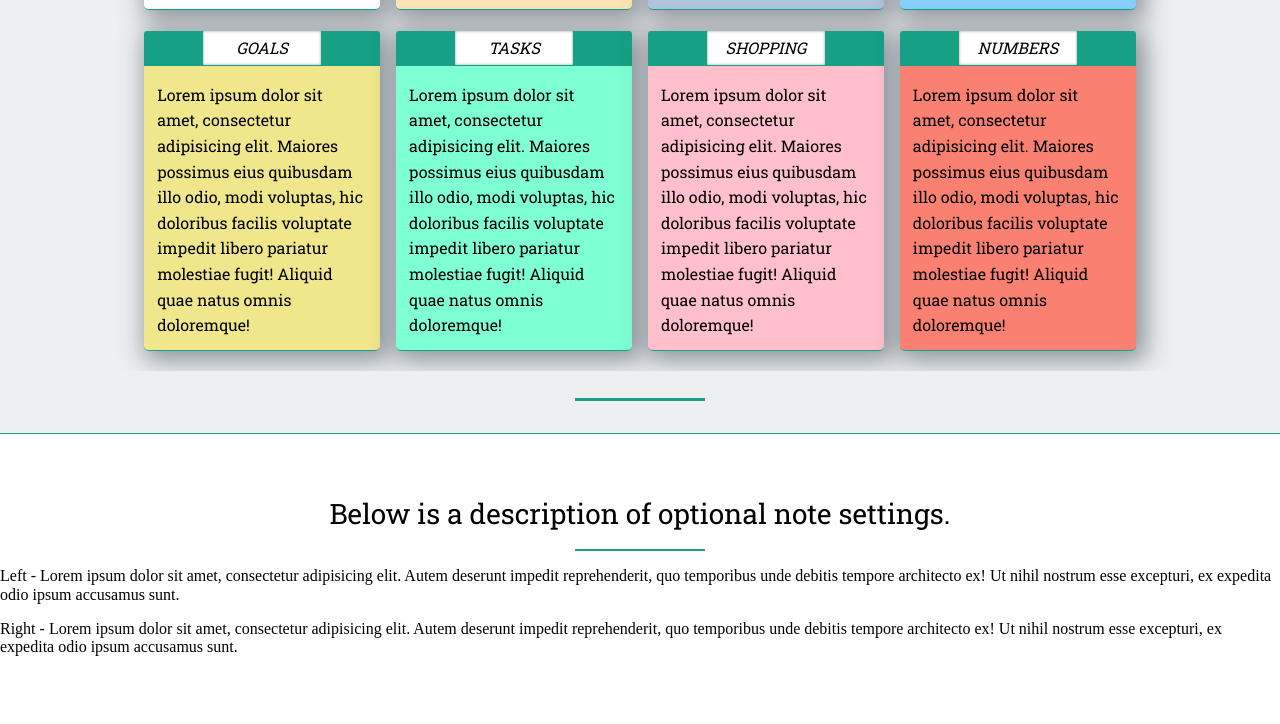
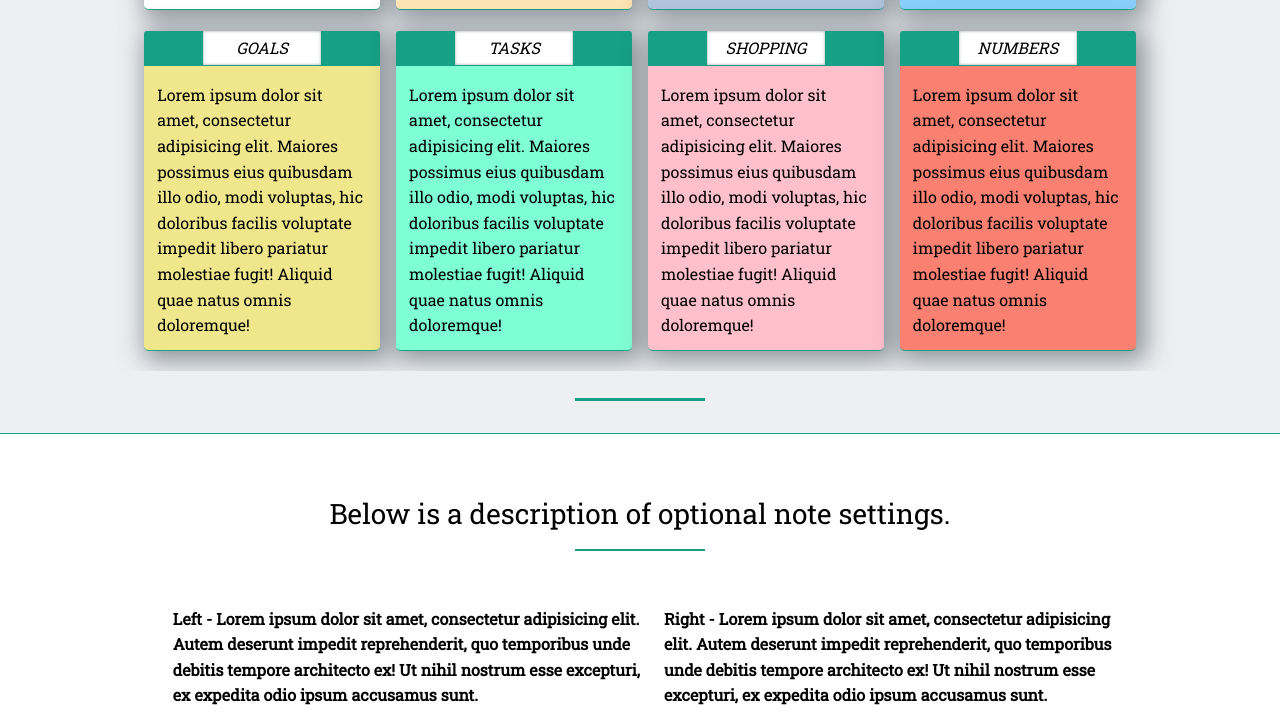
Before and after one commit to vankoto/Note-Taking-Web-Exercise, a plain HTML site: page index.html in a window 1280 px wide. Shown: the part 1181-1905 px from the top of the page. Before the commit the page ends 1854 px from the top, so only its background shows below. Drawn offline with nearby package versions, Linux system fonts and the light colour scheme.

Commit message:
Almost finished styling articles

```diff
--- a/styles/sass/main.scss
+++ b/styles/sass/main.scss
@@ -329,4 +329,26 @@ $note-color-add: #DAA671;
     border: 1px solid $hover-color;
     background-color: $hover-color;
   }
+  .articles{
+    width: 80%;
+    display: block;
+    margin: 3% auto;
+    font-weight: bold;
+    padding-left: 0.8rem;
+    padding-right: 0.8rem;
+    font-size: 1rem;
+    font-family: $font;
+    text-transform: none;
+    line-height: 1.6;
+    .left-article-wrapper{
+      width: 50%;
+      float: left;
+      padding-left: 2rem;
+    }
+    .right-article-wrapper{
+      width: 50%;
+      float: right;
+      padding-left: 1.5rem;
+    }
+  }
 }
```
Also changed, not shown: styles/css/main.css, 1 other file.
